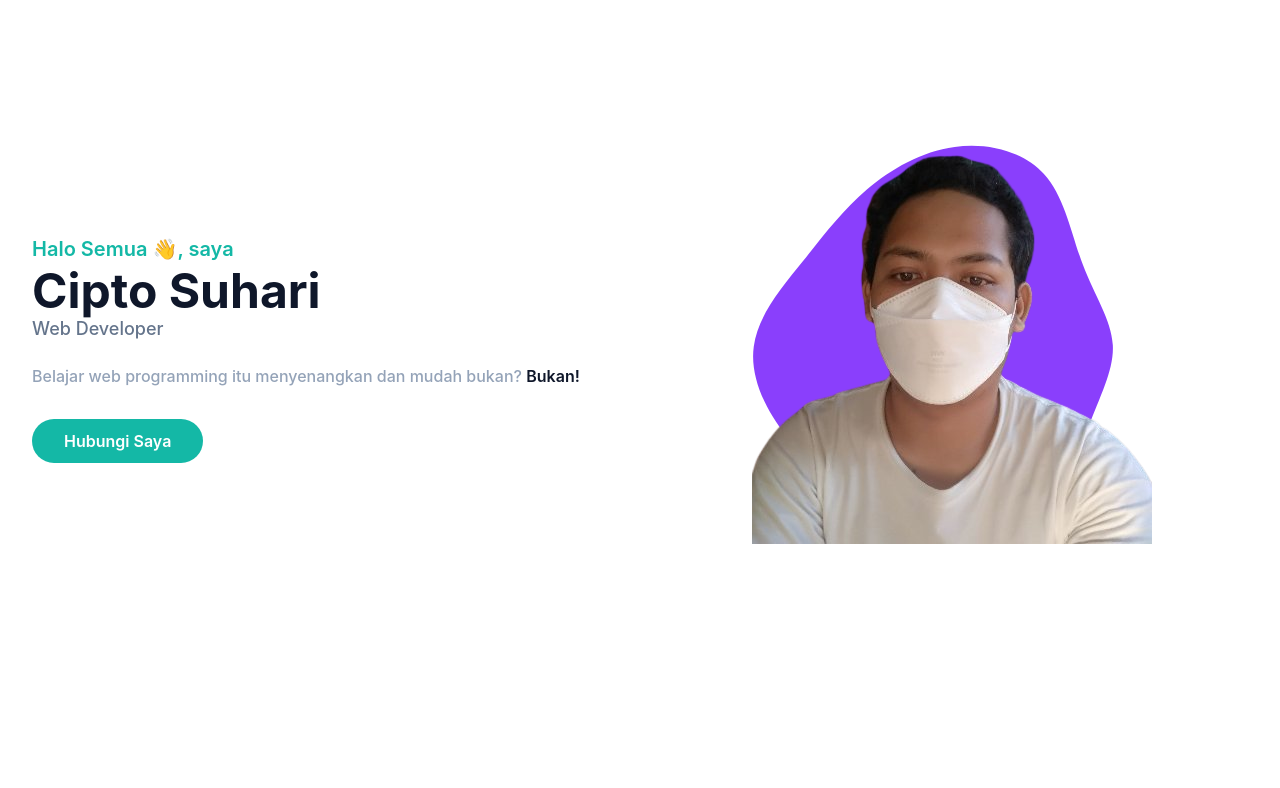
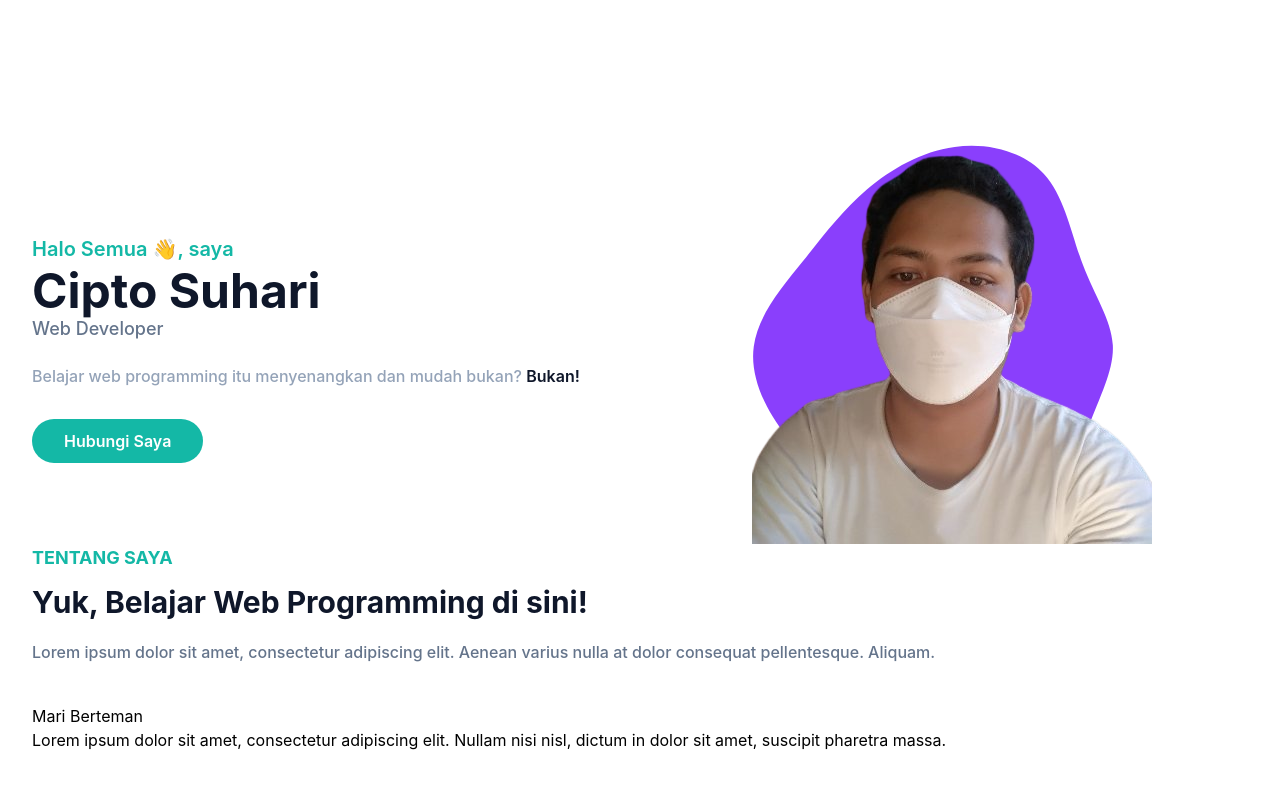
Before and after one commit to harikun/portfolio, a React (Create React App) app: page / in a window 1280 px wide. Shown: the top 788 px of the page. Built offline with nearby package versions, Linux system fonts and the light colour scheme.

Commit message:
create file aboutsection

```diff
--- /dev/null
+++ b/src/components/AboutSection.jsx
@@ -0,0 +1,31 @@
+function AboutSection() {
+  return (
+    <section id="about pt-36 pb-32">
+      <div className="container">
+        <div className="flex flex-wrap">
+          <div className="w-full px-4 mb-10">
+            <h2 className="font-bold uppercase text-primary text-lg mb-3">
+              Tentang Saya
+            </h2>
+            <p className="font-bold text-dark text-3xl mb-5 max-w-xl">
+              Yuk, Belajar Web Programming di sini!
+            </p>
+            <p className="font-medium text-base text-slate-500">
+              Lorem ipsum dolor sit amet, consectetur adipiscing elit. Aenean
+              varius nulla at dolor consequat pellentesque. Aliquam.
+            </p>
+          </div>
+          <div className="w-full px-4 mb-10">
+            <h2>Mari Berteman</h2>
+            <p>
+              Lorem ipsum dolor sit amet, consectetur adipiscing elit. Nullam
+              nisi nisl, dictum in dolor sit amet, suscipit pharetra massa.
+            </p>
+          </div>
+        </div>
+      </div>
+    </section>
+  );
+}
+
+export default AboutSection;
--- a/src/pages/HomePage.jsx
+++ b/src/pages/HomePage.jsx
@@ -1,9 +1,11 @@
+import AboutSection from "../components/AboutSection";
 import HeroSection from "../components/HeroSection";
 
 function HomePage() {
   return (
     <>
       <HeroSection />
+      <AboutSection />
     </>
   );
 }
```
